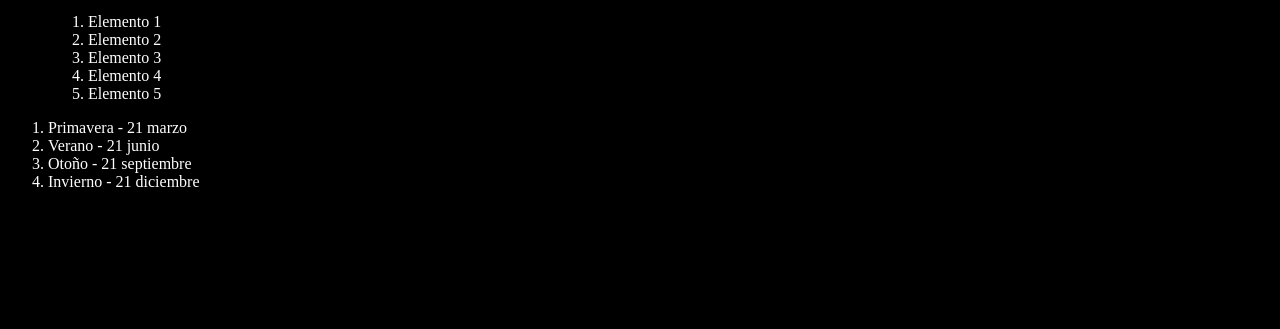
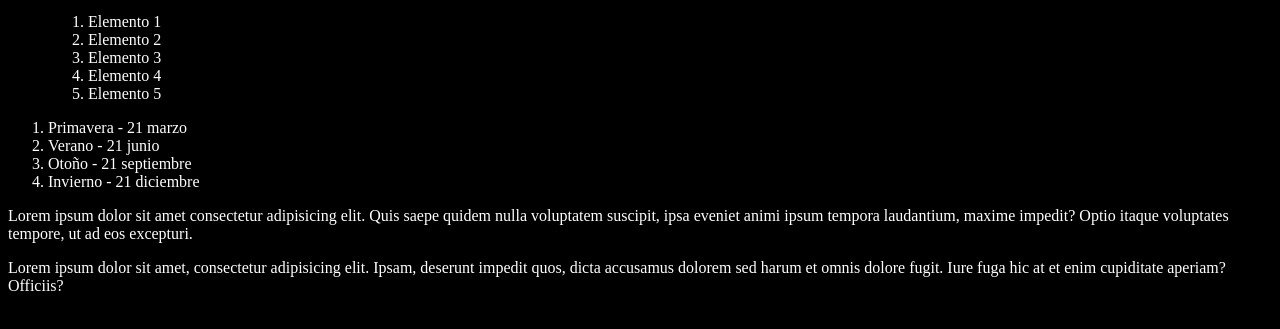
Before and after one commit to LuisG496/youtube-git2, a plain HTML site: page index.html in a window 1280 px wide. Shown: the part 101-430 px from the top of the page. Drawn offline with Linux system fonts and the light colour scheme.

Commit message:
Agregando 2 pàrrafos

```diff
--- a/index.html
+++ b/index.html
@@ -31,6 +31,8 @@
       <li>Invierno - 21 diciembre</li>
 
     </ol>
+    <p>Lorem ipsum dolor sit amet consectetur adipisicing elit. Quis saepe quidem nulla voluptatem suscipit, ipsa eveniet animi ipsum tempora laudantium, maxime impedit? Optio itaque voluptates tempore, ut ad eos excepturi.</p>
+    <p>Lorem ipsum dolor sit amet, consectetur adipisicing elit. Ipsam, deserunt impedit quos, dicta accusamus dolorem sed harum et omnis dolore fugit. Iure fuga hic at et enim cupiditate aperiam? Officiis?</p>
     <script src="index.js"></script>
 
   </body>
```
